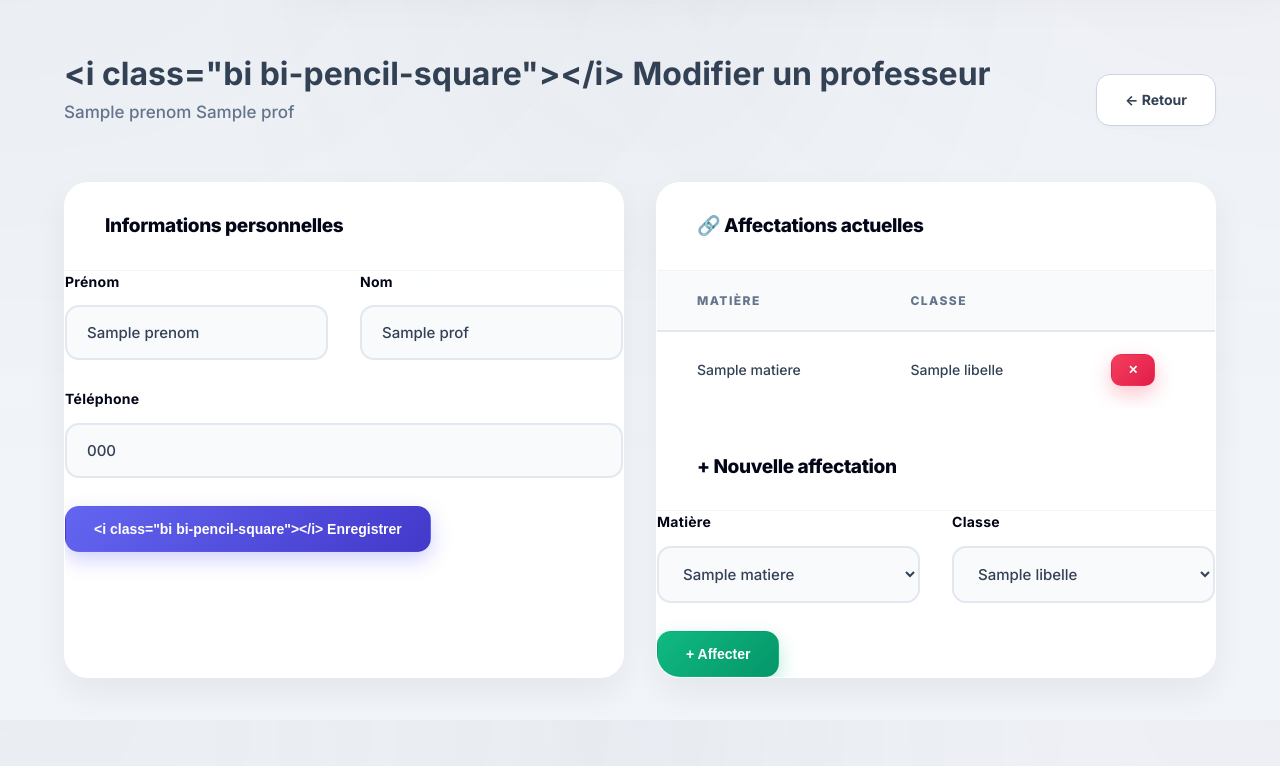
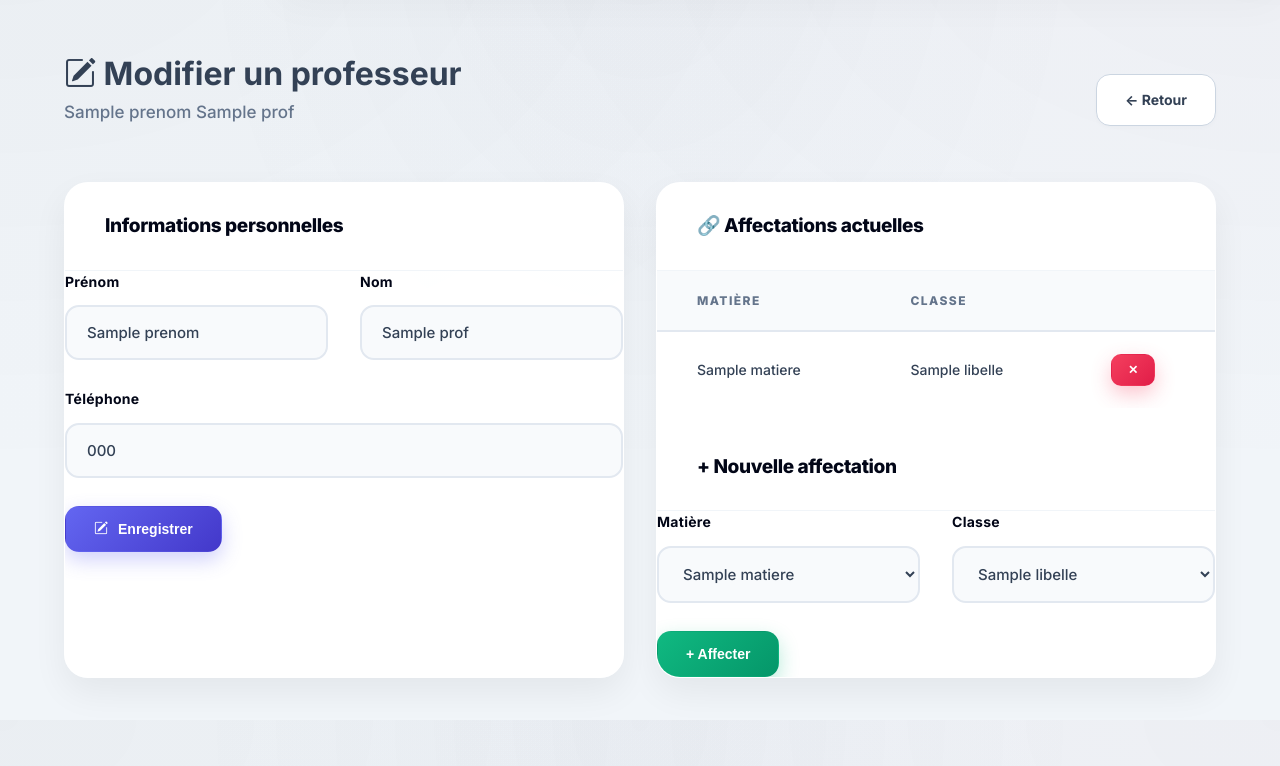
Before and after one commit to LaFleche06/BDD2_ISE2-2026-Project, a Flask app: template Projet_BDD2/templates/admin/form_prof.html in a window 1280 px wide. Shown: the part 80-846 px from the top of the page. Run offline with Flask 3, Linux system fonts and the light colour scheme; the template is opened without the code that fills it: most values are stand-ins (such as "Sample title", 1, 10 or a date in 2020).

Commit message:
Correction des bugs d'affichage HTML dans les formulaires et ajout d'une gestion d'erreurs robuste pour le profil étudiant

```diff
--- a/Projet_BDD2/app.py
+++ b/Projet_BDD2/app.py
@@ -524,36 +524,41 @@ def admin_etudiant_modifier(matricule):
 @app.route('/EDE/admin/etudiants/<int:matricule>')
 @login_required('admin')
 def admin_etudiant_detail(matricule):
-    etudiant = api.get_etudiant(_token(), matricule)
-    if not etudiant:
-        flash('Étudiant introuvable.', 'danger')
+    try:
+        etudiant = api.get_etudiant(_token(), matricule)
+        if not etudiant:
+            flash('Étudiant introuvable.', 'danger')
+            return redirect(url_for('admin_etudiants'))
+
+        notes = api.get_notes_etudiant_admin(_token(), matricule) or []
+        # Pre-convert string decimals to float
+        for n in notes:
+            try:
+                n['valeur'] = float(n['valeur'])
+            except (ValueError, TypeError, KeyError):
+                n['valeur'] = None
+            # Also fix coefficient in nested matiere
+            mat = n.get('matiere') or {}
+            try:
+                mat['coefficient'] = float(mat.get('coefficient', 1))
+            except (ValueError, TypeError):
+                pass
+
+        # Get all subjects for student's class to show missing grades
+        interventions = api.get_all_interventions(_token()) or []
+        classe_id = etudiant.get('classe_id')
+        if classe_id:
+            matieres_classe = list({i['matiere_id']: i['matiere'] for i in interventions if i.get('classe_id') == classe_id}.values())
+        else:
+            matieres_classe = []
+
+        return render_template('admin/etudiant_detail.html',
+                               etudiant=etudiant,
+                               notes=notes,
+                               matieres_classe=matieres_classe)
+    except Exception as e:
+        flash(f'Erreur lors du chargement du dossier étudiant : {e}', 'danger')
         return redirect(url_for('admin_etudiants'))
-
-    notes = api.get_notes_etudiant_admin(_token(), matricule)
-    # Pre-convert string decimals to float
-    for n in notes:
-        try:
-            n['valeur'] = float(n['valeur'])
-        except (ValueError, TypeError, KeyError):
-            n['valeur'] = None
-        # Also fix coefficient in nested matiere
-        mat = n.get('matiere') or {}
-        try:
-            mat['coefficient'] = float(mat.get('coefficient', 1))
-        except (ValueError, TypeError):
-            pass
-    # Get all subjects for student's class to show missing grades
-    interventions = api.get_all_interventions(_token())
-    classe_id = etudiant.get('classe_id')
-    if classe_id:
-        matieres_classe = list({i['matiere_id']: i['matiere'] for i in interventions if i.get('classe_id') == classe_id}.values())
-    else:
-        matieres_classe = []
-
-    return render_template('admin/etudiant_detail.html',
-                           etudiant=etudiant,
-                           notes=notes,
-                           matieres_classe=matieres_classe)
 
 
 @app.route('/EDE/admin/etudiants/<int:matricule>/modifier-note', methods=['POST'])
--- a/Projet_BDD2/templates/admin/form_etudiant.html
+++ b/Projet_BDD2/templates/admin/form_etudiant.html
@@ -3,7 +3,7 @@
 {% block content %}
 <div class="ph">
   <div>
-    <h1>{{ '<i class="bi bi-pencil-square"></i> Modifier' if etudiant else '+ Ajouter' }} un étudiant</h1>
+    <h1>{% if etudiant %}<i class="bi bi-pencil-square"></i> Modifier{% else %}+ Ajouter{% endif %} un étudiant</h1>
     <div class="ph-sub">{{ 'Matricule ' + etudiant.matricule|string if etudiant else 'Nouveau compte étudiant' }}</div>
   </div>
   <a href="/EDE/admin/etudiants" class="btn btn-sec">← Retour</a>
@@ -46,7 +46,7 @@
     </div>
     {% endif %}
     <button class="btn btn-primary" type="submit">
-      {{ '<i class="bi bi-pencil-square"></i> Enregistrer' if etudiant else '+ Créer' }}
+      {% if etudiant %}<i class="bi bi-pencil-square"></i> Enregistrer{% else %}+ Créer{% endif %}
     </button>
   </form>
 </div>
--- a/Projet_BDD2/templates/admin/form_prof.html
+++ b/Projet_BDD2/templates/admin/form_prof.html
@@ -3,7 +3,7 @@
 {% block content %}
 <div class="ph">
   <div>
-    <h1>{{ '<i class="bi bi-pencil-square"></i> Modifier' if prof else '+ Ajouter' }} un professeur</h1>
+    <h1>{% if prof %}<i class="bi bi-pencil-square"></i> Modifier{% else %}+ Ajouter{% endif %} un professeur</h1>
     <div class="ph-sub">{{ (prof.prenom + ' ' + prof.nom) if prof else 'Nouveau compte professeur' }}</div>
   </div>
   <a href="/EDE/admin/professeurs" class="btn btn-sec">← Retour</a>
@@ -55,7 +55,7 @@
       </div>
       {% endif %}
       <button class="btn btn-primary" type="submit">
-        {{ '<i class="bi bi-pencil-square"></i> Enregistrer' if prof else '+ Créer' }}
+        {% if prof %}<i class="bi bi-pencil-square"></i> Enregistrer{% else %}+ Créer{% endif %}
       </button>
     </form>
   </div>
```
